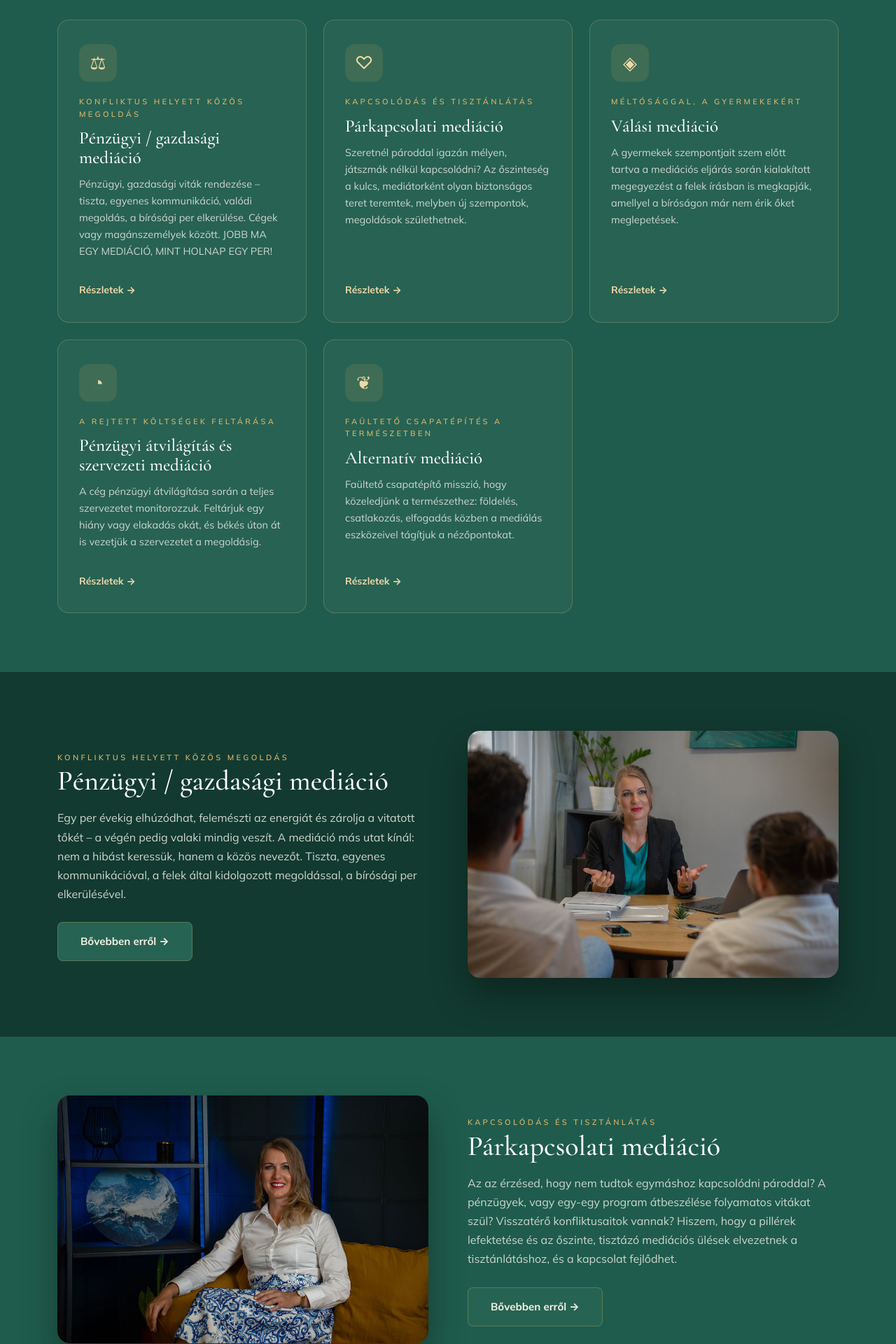
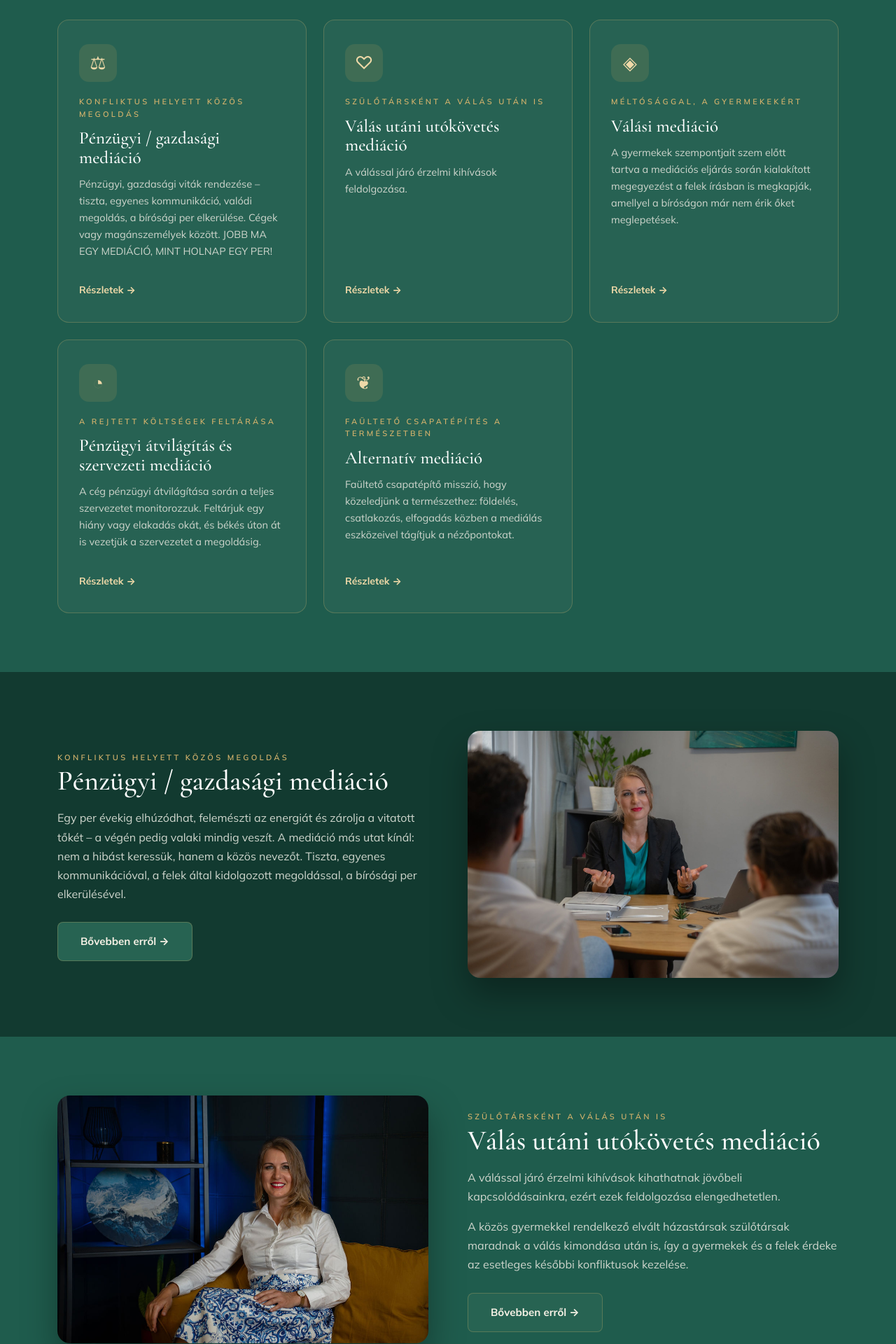
Before and after one commit to gincsikeg/mediator, a React (Vite) app: page /szolgaltatasok in a window 1280 px wide. Shown: the part 380-2300 px from the top of the page at 70% size. Built offline with nearby package versions, Linux system fonts and the light colour scheme.

Commit message:
Párkapcsolati mediáció helyett válás utáni utókövetés mediáció

```diff
--- a/src/data/services.js
+++ b/src/data/services.js
@@ -24,24 +24,25 @@ export const services = [
     image: 'gina-meeting.png',
   },
   {
-    slug: 'parkapcsolati-mediacio',
-    label: 'Párkapcsolati mediáció',
-    tagline: 'Kapcsolódás és tisztánlátás',
+    slug: 'valas-utani-utokovetes-mediacio',
+    label: 'Válás utáni utókövetés mediáció',
+    tagline: 'Szülőtársként a válás után is',
     symbol: '♡',
-    short:
-      'Szeretnél pároddal igazán mélyen, játszmák nélkül kapcsolódni? Az őszinteség a kulcs, mediátorként olyan biztonságos teret teremtek, melyben új szempontok, megoldások születhetnek.',
-    intro:
-      'Az az érzésed, hogy nem tudtok egymáshoz kapcsolódni pároddal? A pénzügyek, vagy egy-egy program átbeszélése folyamatos vitákat szül? Visszatérő konfliktusaitok vannak? Hiszem, hogy a pillérek lefektetése és az őszinte, tisztázó mediációs ülések elvezetnek a tisztánlátáshoz, és a kapcsolat fejlődhet.',
+    short: 'A válással járó érzelmi kihívások feldolgozása.',
+    intro: [
+      'A válással járó érzelmi kihívások kihathatnak jövőbeli kapcsolódásainkra, ezért ezek feldolgozása elengedhetetlen.',
+      'A közös gyermekkel rendelkező elvált házastársak szülőtársak maradnak a válás kimondása után is, így a gyermekek és a felek érdeke az esetleges későbbi konfliktusok kezelése.',
+    ],
     forWhom: [
-      'Párok, akik veszekedés nélkül szeretnének a pénzről és a közös döntésekről beszélni.',
-      'Párok, akiknél egy-egy program vagy közös terv átbeszélése rendre vitába torkollik.',
-      'Bárki, aki szeretné megérteni, mi rejtőzik a visszatérő konfliktusok hátterében.',
+      'Elvált felek, akik szeretnék feldolgozni a válással járó érzelmi kihívásokat.',
+      'Szülőtársak, akiknek a válás után is együtt kell működniük a gyermekek érdekében.',
+      'Volt házastársak, akik között a válás után új konfliktusok merültek fel.',
     ],
     steps: [
       ['Biztonságos keret', 'Világos szabályok, semleges légkör, teljes titoktartás.'],
-      ['A háttér feltárása', 'Ránézünk arra, mi rejtőzik a visszatérő viták mögött.'],
-      ['A pillérek lefektetése', 'Közösen tesszük tisztába a kapcsolat alapjait.'],
-      ['Fellélegzés', 'A tisztánlátás után mindkét fél megkönnyebbül, a kapcsolat fejlődni kezd.'],
+      ['Feldolgozás', 'Teret adunk a válással járó érzelmi kihívásoknak.'],
+      ['Szülőtársi együttműködés', 'A gyermekek érdekét szem előtt tartva tisztázzuk a közös kérdéseket.'],
+      ['Konfliktuskezelés', 'A későbbi nézeteltéréseket is békés úton kezeljük.'],
     ],
     image: 'gina-parkapcsolat.jpg',
   },
```
